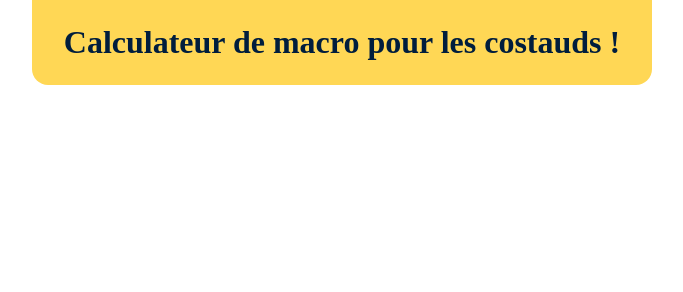
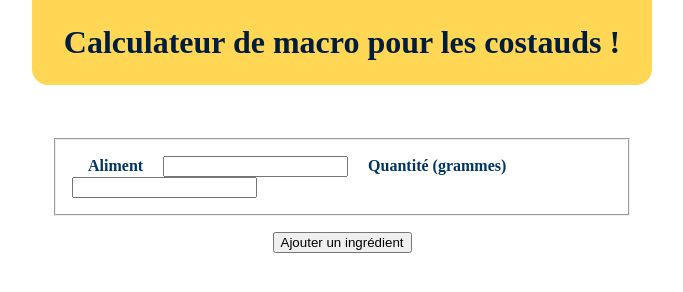
Before and after one commit to jlsgrand/git-to-fix, a plain HTML site: page index.html in a window 1280 px wide. Shown: the whole page, without its empty margins (298-981 px from the left). Drawn offline with Linux system fonts and the light colour scheme.

Commit message:
feat : ajout formulaire selection

```diff
--- /dev/null
+++ b/data.json
@@ -0,0 +1,20 @@
+[
+    {
+      "Aliment": "Abondance",
+      "Protéines": 26.6,
+      "Glucides": 0.0,
+      "Lipides": 31.6,
+      "Fibres": 0.0,
+      "Alcool": 0.0,
+      "Kcal": 390.8
+    },
+    {
+      "Aliment": "Abricot au sirop léger, appertisé, égoutté",
+      "Protéines": 0.9,
+      "Glucides": 13.7,
+      "Lipides": 0.5,
+      "Fibres": 1.4,
+      "Alcool": 0.0,
+      "Kcal": 65.9
+    }
+  ]
--- a/index.html
+++ b/index.html
@@ -1,13 +1,27 @@
-<!doctype html>
+<!DOCTYPE html>
 <html>
-<head>
-  <meta charset="UTF-8">
-  <meta name="viewport" content="width=device-width, initial-scale=1.0">
-  <link rel="stylesheet" href="./style.css"></link>
-</head>
-<body>
-  <h1 class="title">
-    Calculateur de macro pour les costauds !
-  </h1>
-</body>
+  <head>
+    <meta charset="UTF-8" />
+    <meta name="viewport" content="width=device-width, initial-scale=1.0" />
+    <link rel="stylesheet" href="./style.css" />
+  </head>
+  <body>
+    <h1 class="title">Calculateur de macro pour les costauds !</h1>
+    <form id="food-form">
+      <fieldset>
+        <label for="food-input">Aliment</label>
+        <input list="food-list" id="food-input" name="food-input" />
+
+        <datalist id="food-list">
+        </datalist>
+
+        <label for="food-quantity">Quantité (grammes)</label>
+        <input type="number" id="food-quantity" min="1" />
+      </fieldset>
+
+      <button type="submit">Ajouter un ingrédient</button>
+    </form>
+
+    <script src="script.js"></script>
+  </body>
 </html>
--- a/script.js
+++ b/script.js
@@ -0,0 +1,26 @@
+let foods = [];
+
+document.addEventListener("DOMContentLoaded", () => {
+  fetch("./data.json")
+    .then((resp) => resp.json())
+    .then((json) => {
+      foods = json;
+      const datalist = document.getElementById("food-list");
+
+      for (let food of foods) {
+        const option = document.createElement("option");
+        option.value = food.Aliment;
+        datalist.appendChild(option);
+      }
+
+    });
+
+  document.getElementById("food-form").addEventListener("submit", (event) => {
+    event.preventDefault();
+
+    const food = document.getElementById("food-input").value;
+    const quantity = document.getElementById("food-quantity").value;
+    console.log(food);
+    console.log(quantity)
+  });
+});
--- a/style.css
+++ b/style.css
@@ -14,6 +14,9 @@ body {
   flex-direction: column;
   justify-content: center;
   align-items: center;
+
+  width: 50%;
+  margin: auto;
 }
 
 .title {
@@ -23,3 +26,22 @@ body {
   padding: 1.5rem 2rem;
   border-radius: 0 0 1rem 1rem;
 }
+
+form {
+    padding: 1rem;
+    display: flex;
+    flex-direction: column;
+    justify-content: center;
+    align-items: center;
+}
+
+fieldset {
+    margin: 1rem;
+    padding: 1rem;
+}
+
+label {
+    padding: 1rem;
+    font-weight: bold;
+    color: var(--yale-blue);
+}
```
